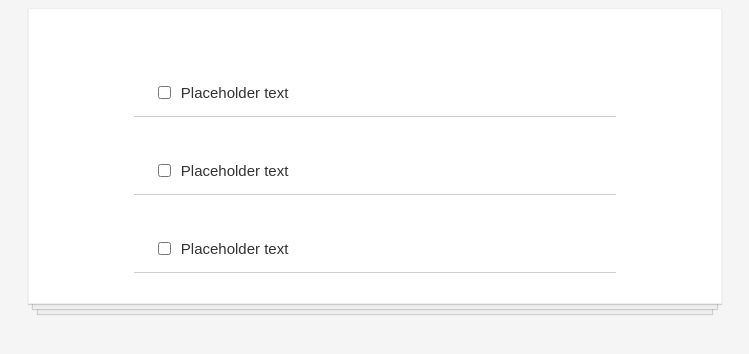
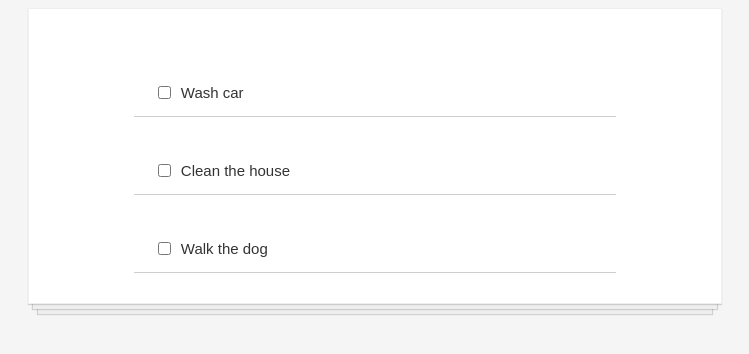
Before and after one commit to Joycelynhicks/react-project, a React (Create React App) app in the folder Desktop/project-3/: page / in a window 1280 px wide. Shown: the top 354 px of the page, without its empty margins (265-1014 px from the left). Built offline with nearby package versions, Linux system fonts and the light colour scheme.

Commit message:
Replaced hardcoded text with array

```diff
--- a/Desktop/project-3/src/App.js
+++ b/Desktop/project-3/src/App.js
@@ -4,11 +4,11 @@ import TodoItem from "./Components/TodoItem"
 import todosData from "./todosData"
 
 function App() {
+  const todoItems = todosData.map(item => <TodoItem key={item.id} item={item} />)
+
   return (
     <div className='todo-list'>
-      <TodoItem />
-      <TodoItem />
-      <TodoItem />
+      {todoItems}
     </div>
   )
 }
--- a/Desktop/project-3/src/Components/TodoItem.js
+++ b/Desktop/project-3/src/Components/TodoItem.js
@@ -1,10 +1,10 @@
 import React from "react"
 
-function TodoItem (){
+function TodoItem(props){
     return (
         <div className='todo-item'>
             <input type="checkbox" />
-            <p>Placeholder text</p>
+            <p>{props.item.text}</p>
         </div>
 
 
```
